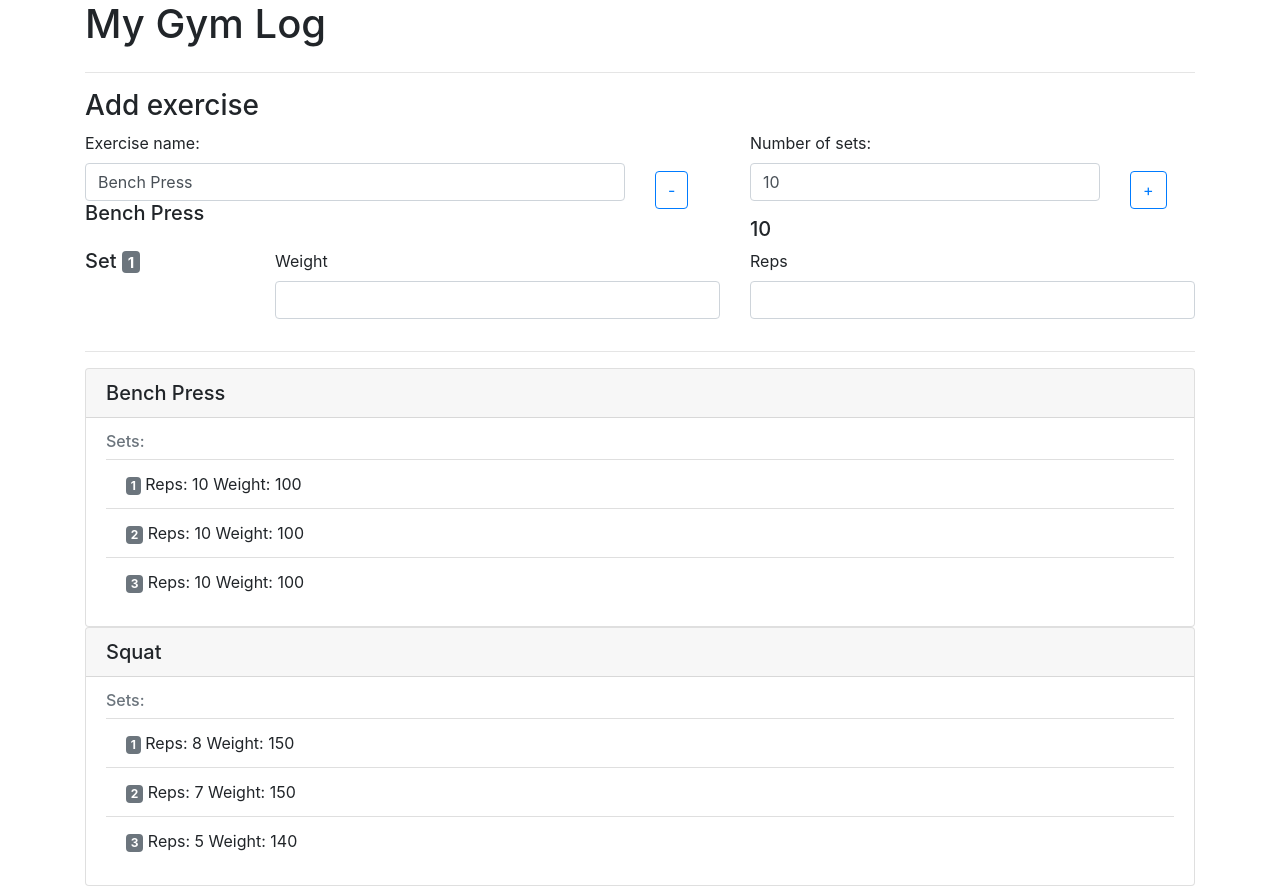
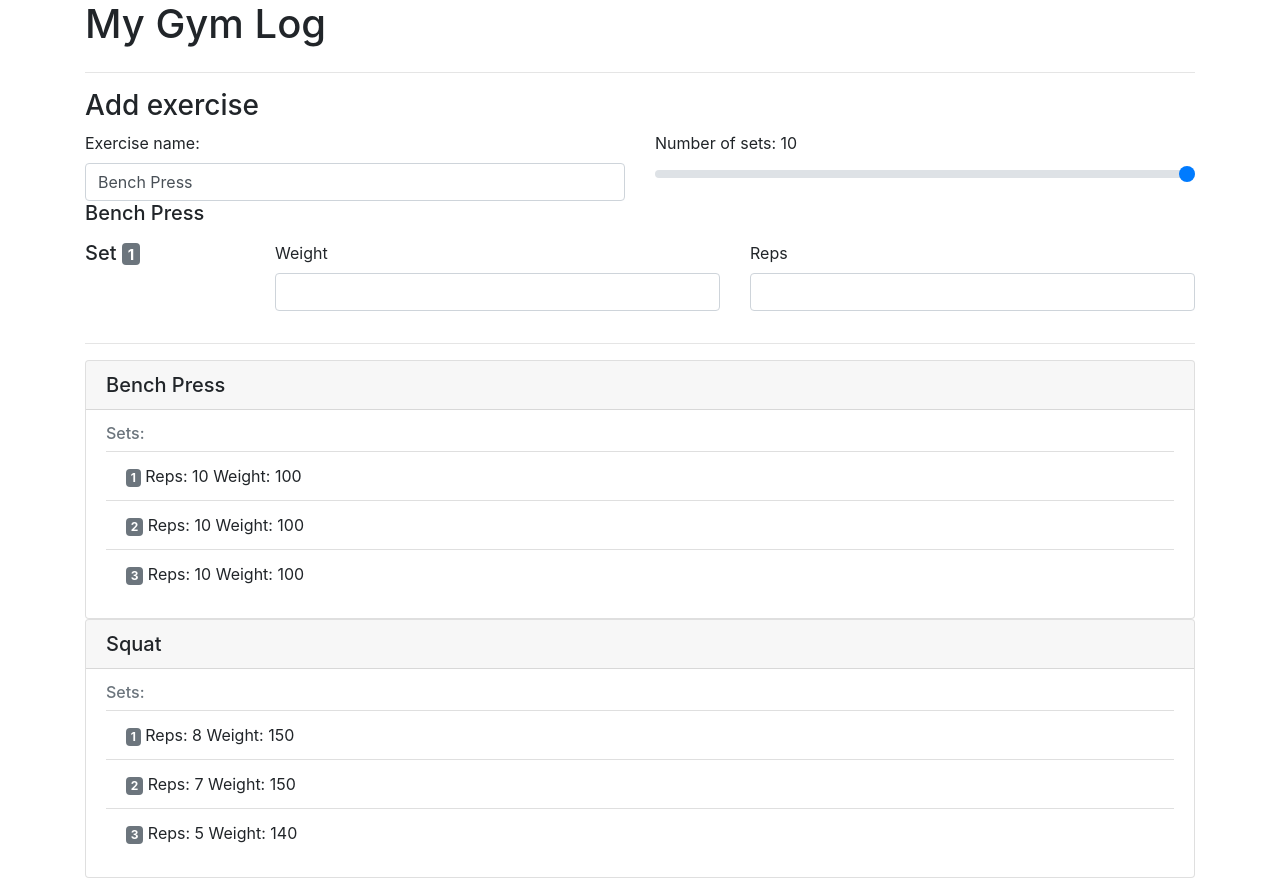
Before and after one commit to nikitadrozdovskii/my-gym-log, an Angular app: page / in a window 1280 px wide. Built offline with nearby package versions, Linux system fonts and the light colour scheme.

Commit message:
replaced increase decrease buttons in add-exe component with Bootstrap range

```diff
--- a/src/app/add-exe/add-exe.component.html
+++ b/src/app/add-exe/add-exe.component.html
@@ -8,18 +8,9 @@
         <h5>{{exe.name}}</h5>
       </div>
     </div>
-    <div class="col-md-1 align-self-center">
-      <button class="btn btn-outline-primary" (click)="decreaseSets()"> - </button>
-    </div>
-    <div class="col-md-4">
-      <div class="form-group">
-        <label for="setNumber" class="form-label">Number of sets:</label>
-        <input type="text" class="form-control" id="setNumber" [(ngModel)]="numberOfSets" name="numberOfSets" (input)="checkSets()">
-      </div>
-      <h5>{{numberOfSets}}</h5>
-    </div>
-    <div class="col-md-1 align-self-center">
-      <button class="btn btn-outline-primary" (click)="increaseSets()"> + </button>
+    <div class="col-md-6">
+      <label for="customRange2">Number of sets: {{numberOfSets}}</label>
+      <input type="range" class="custom-range" min="0" max="20" id="customRange2" (mouseup)="changeNumberOfSets($event)">
     </div>
   </div>
   <app-add-set></app-add-set>
--- a/src/app/add-exe/add-exe.component.ts
+++ b/src/app/add-exe/add-exe.component.ts
@@ -20,24 +20,8 @@ export class AddExeComponent implements OnInit{
 
   }
 
-  decreaseSets() {
-    if (this.numberOfSets < 1) {
-      return;
-    }
-    this.numberOfSets--;
-  }
-
-  increaseSets() {
-    if (this.numberOfSets > 19) {
-      return;
-    }
-    this.numberOfSets++;
-  }
-
-  checkSets() {
-    if (this.numberOfSets < 0 || this.numberOfSets > 20) {
-      this.numberOfSets = 0;
-    }
+  changeNumberOfSets(event) {
+    this.numberOfSets = event.target.value;
   }
 
 }
```
